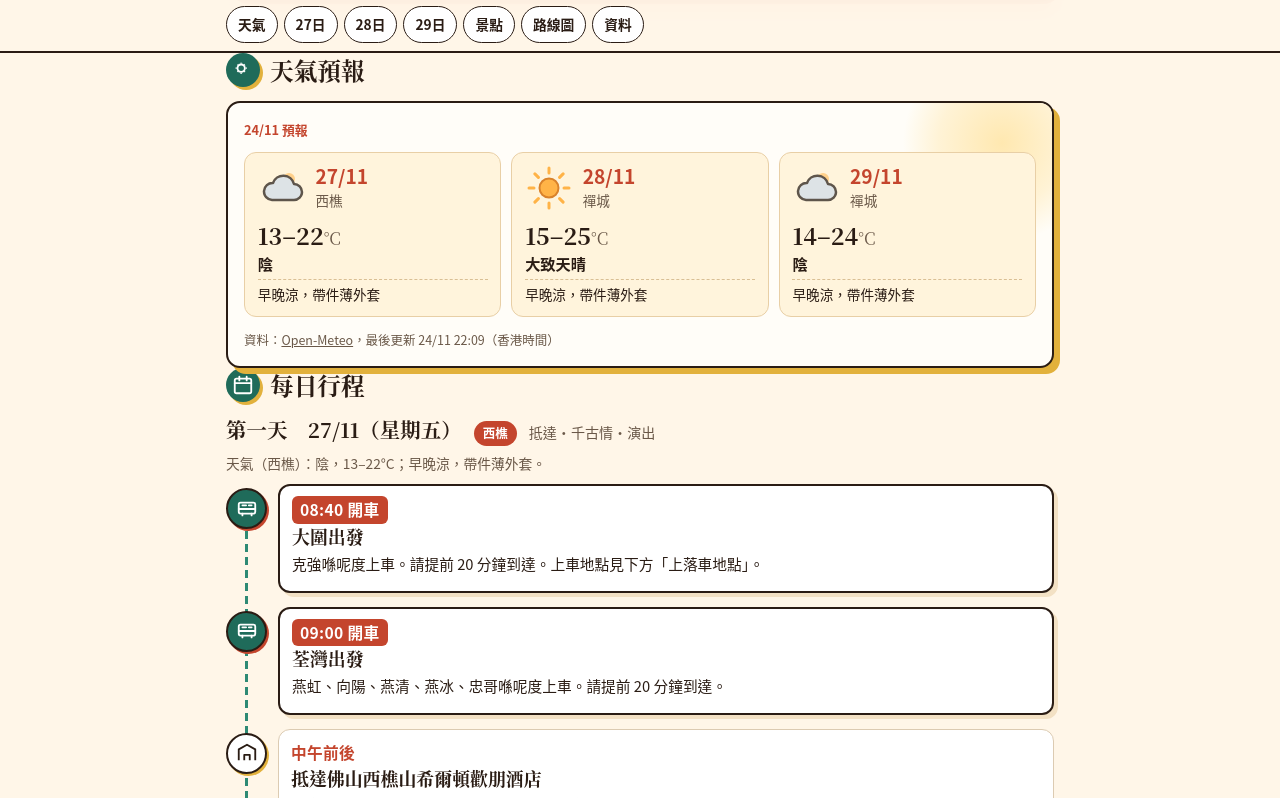
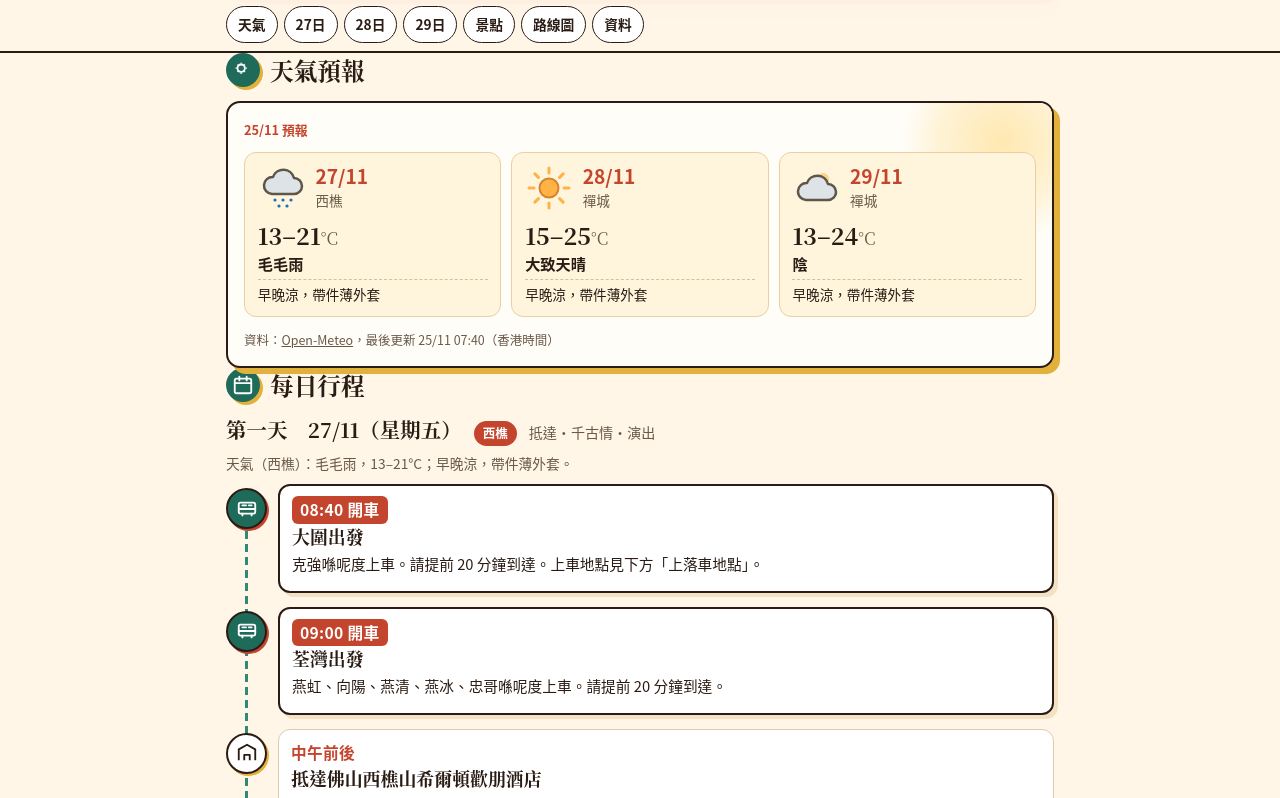
Before and after one commit to wallysamsungtv888-maker/foshan-three-day-trip, a plain HTML site: page index.html in a window 1280 px wide. Shown: the part 822-1620 px from the top of the page. Drawn offline with Linux system fonts and the light colour scheme; no server answers.

Commit message:
Weather auto-refresh 25/11 07:40 HKT

```diff
--- a/index.html
+++ b/index.html
@@ -532,13 +532,13 @@ footer svg{width:200px;height:auto;display:block;margin:0 auto 8px}
   </div>
   <div class="card wx-card">
 <!-- wx:auto:start -->
-    <div class="wx-head"><p class="wx-src"><b>24/11 預報</b></p></div>
+    <div class="wx-head"><p class="wx-src"><b>25/11 預報</b></p></div>
     <ul class="wx-grid">
-      <li class="wx-day" data-wx-date="2026-11-27" data-wx-loc="xiqiao"><svg class="wx-ic" viewBox="0 0 48 48" aria-hidden="true"><use href="#wx-overcast"/></svg><span class="wx-d">27/11</span><span class="wx-p">西樵</span><span class="wx-t">13–22<small>°C</small></span><span class="wx-c">陰</span><span class="wx-tip">早晚涼，帶件薄外套</span></li>
+      <li class="wx-day" data-wx-date="2026-11-27" data-wx-loc="xiqiao"><svg class="wx-ic" viewBox="0 0 48 48" aria-hidden="true"><use href="#wx-drizzle"/></svg><span class="wx-d">27/11</span><span class="wx-p">西樵</span><span class="wx-t">13–21<small>°C</small></span><span class="wx-c">毛毛雨</span><span class="wx-tip">早晚涼，帶件薄外套</span></li>
       <li class="wx-day" data-wx-date="2026-11-28" data-wx-loc="chancheng"><svg class="wx-ic" viewBox="0 0 48 48" aria-hidden="true"><use href="#wx-sun"/></svg><span class="wx-d">28/11</span><span class="wx-p">禪城</span><span class="wx-t">15–25<small>°C</small></span><span class="wx-c">大致天晴</span><span class="wx-tip">早晚涼，帶件薄外套</span></li>
-      <li class="wx-day" data-wx-date="2026-11-29" data-wx-loc="chancheng"><svg class="wx-ic" viewBox="0 0 48 48" aria-hidden="true"><use href="#wx-overcast"/></svg><span class="wx-d">29/11</span><span class="wx-p">禪城</span><span class="wx-t">14–24<small>°C</small></span><span class="wx-c">陰</span><span class="wx-tip">早晚涼，帶件薄外套</span></li>
+      <li class="wx-day" data-wx-date="2026-11-29" data-wx-loc="chancheng"><svg class="wx-ic" viewBox="0 0 48 48" aria-hidden="true"><use href="#wx-overcast"/></svg><span class="wx-d">29/11</span><span class="wx-p">禪城</span><span class="wx-t">13–24<small>°C</small></span><span class="wx-c">陰</span><span class="wx-tip">早晚涼，帶件薄外套</span></li>
     </ul>
-    <p class="wx-foot">資料：<a href="https://open-meteo.com/" rel="noopener">Open-Meteo</a>，最後更新 <span class="wx-upd">24/11 22:09</span>（香港時間）</p>
+    <p class="wx-foot">資料：<a href="https://open-meteo.com/" rel="noopener">Open-Meteo</a>，最後更新 <span class="wx-upd">25/11 07:40</span>（香港時間）</p>
 <!-- wx:auto:end -->
   </div>
 </section>
@@ -555,7 +555,7 @@ footer svg{width:200px;height:auto;display:block;margin:0 auto 8px}
       <span class="tag">西樵</span>
       <span class="sub">抵達・千古情・演出</span>
     </div>
-    <span class="wx-note" data-wx-date="2026-11-27" data-wx-loc="xiqiao" data-wx-place="西樵">天氣（西樵）：陰，13–22°C；早晚涼，帶件薄外套。</span>
+    <span class="wx-note" data-wx-date="2026-11-27" data-wx-loc="xiqiao" data-wx-place="西樵">天氣（西樵）：毛毛雨，13–21°C；早晚涼，帶件薄外套。</span>
     <ol class="tl">
       <li class="slot big">
   <span class="ic" aria-hidden="true"><svg viewBox="0 0 24 24"><use href="#i-bus"/></svg></span>
@@ -745,7 +745,7 @@ footer svg{width:200px;height:auto;display:block;margin:0 auto 8px}
       <span class="tag">回程</span>
       <span class="sub">午餐・萬象天地・返港</span>
     </div>
-    <span class="wx-note" data-wx-date="2026-11-29" data-wx-loc="chancheng" data-wx-place="禪城">天氣（禪城）：陰，14–24°C；早晚涼，帶件薄外套。</span>
+    <span class="wx-note" data-wx-date="2026-11-29" data-wx-loc="chancheng" data-wx-place="禪城">天氣（禪城）：陰，13–24°C；早晚涼，帶件薄外套。</span>
     <ol class="tl">
       <li class="slot">
   <span class="ic" aria-hidden="true"><svg viewBox="0 0 24 24"><use href="#i-walk"/></svg></span>
```
